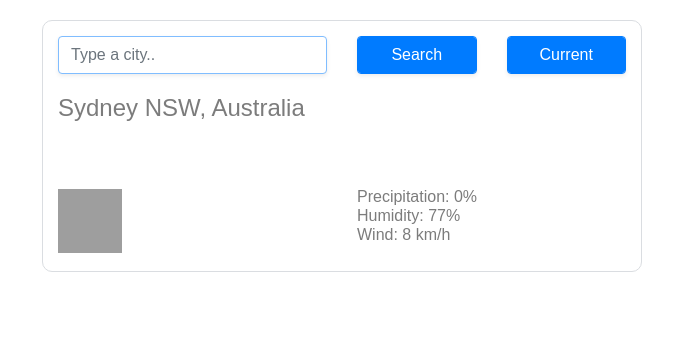
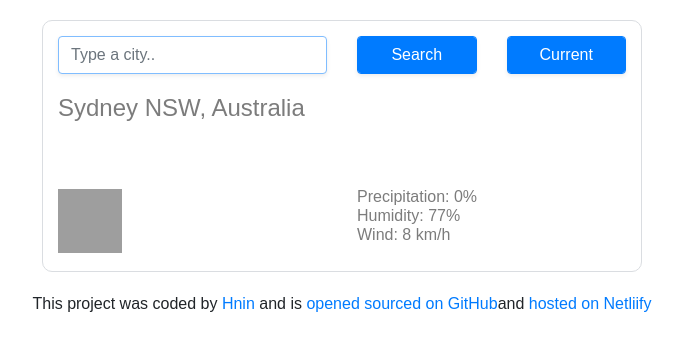
Before and after one commit to H1331/weather-app, a plain HTML site: page index.html in a window 1280 px wide. Shown: the whole page, without its empty margins (298-981 px from the left). Drawn offline with nearby package versions, Linux system fonts and the light colour scheme; grey boxes are pictures that could not be loaded.

Commit message:
para added

```diff
--- a/index.html
+++ b/index.html
@@ -75,6 +75,8 @@
             </div>
         </div>
     </div>
+
+    <p>This project was coded by <a href="#">Hnin</a> and is <a href="https://github.com/H1331/weather-app">opened sourced on GitHub</a>and <a href="https://app.netlify.com/sites/symphonious-crostata-7d5792/overview">hosted on Netliify</a> </p>
     <script src="src/index.js"></script>
 </body>
 
--- a/src/styles.css
+++ b/src/styles.css
@@ -53,3 +53,7 @@ li {
 .search-form {
     margin-bottom: 20px;
 }
+p{
+    text-align: center;
+
+}
```
